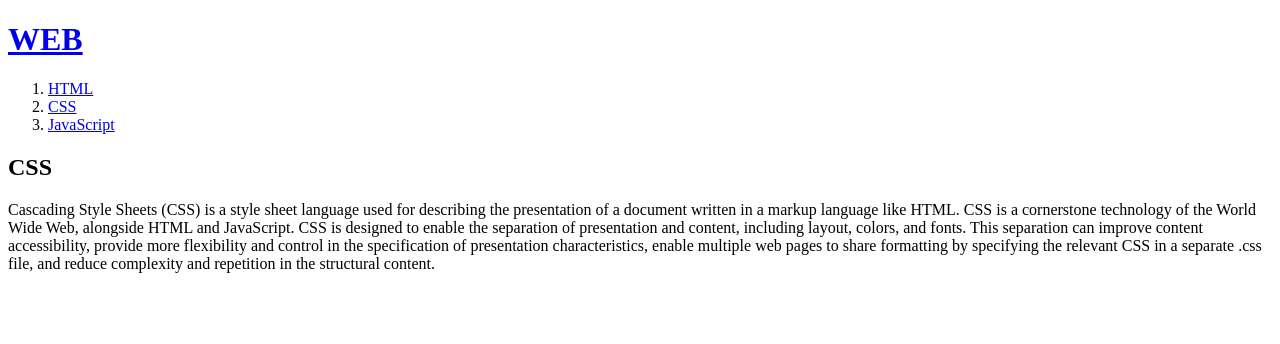
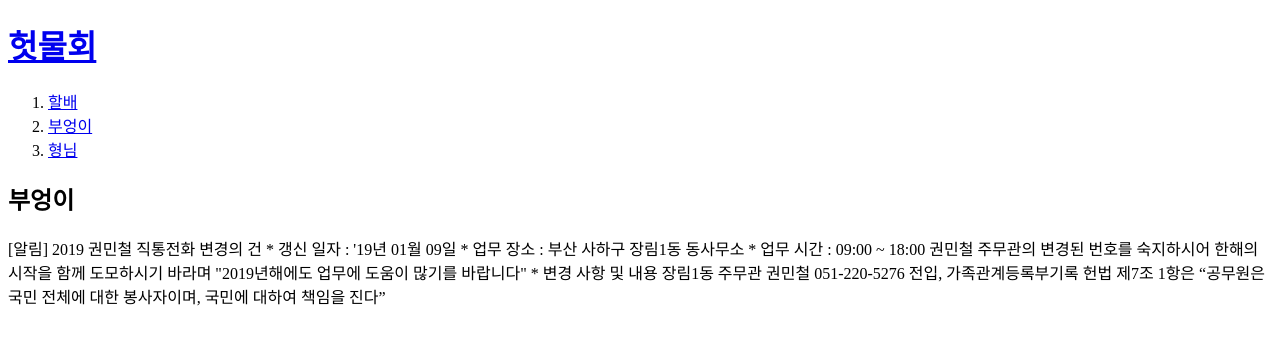
Before and after one commit to hotpinkpinky/web1, a plain HTML site: page 2.html in a window 1280 px wide. Drawn offline with Linux system fonts and the light colour scheme; a script that the page names is missing.

Commit message:
Add files via upload

```diff
--- a/2.html
+++ b/2.html
@@ -1,7 +1,7 @@
 <!doctype html>
 <html>
 <head>
-  <title>WEB1 - CSS</title>
+  <title>WEB1 - 부엉이</title>
   <meta charset="utf-8">
   <!-- Global site tag (gtag.js) - Google Analytics -->
 <script async src="https://www.googletagmanager.com/gtag/js?id=UA-139390938-1"></script>
@@ -15,15 +15,26 @@
 
 </head>
 <body>
-  <h1><a href="index.html">WEB</a></h1>
+  <h1><a href="index.html">헛물회</a></h1>
   <ol>
-    <li><a href="1.html">HTML</a></li>
-    <li><a href="2.html">CSS</a></li>
-    <li><a href="3.html">JavaScript</a></li>
+    <li><a href="1.html">할배</a></li>
+    <li><a href="2.html">부엉이</a></li>
+    <li><a href="3.html">형님</a></li>
   </ol>
-  <h2>CSS</h2>
+  <h2>부엉이</h2>
   <p>
-    Cascading Style Sheets (CSS) is a style sheet language used for describing the presentation of a document written in a markup language like HTML. CSS is a cornerstone technology of the World Wide Web, alongside HTML and JavaScript. CSS is designed to enable the separation of presentation and content, including layout, colors, and fonts. This separation can improve content accessibility, provide more flexibility and control in the specification of presentation characteristics, enable multiple web pages to share formatting by specifying the relevant CSS in a separate .css file, and reduce complexity and repetition in the structural content.
+    [알림] 2019 권민철 직통전화 변경의 건
+    * 갱신 일자 : '19년 01월 09일
+    * 업무 장소 : 부산 사하구 장림1동 동사무소
+    * 업무 시간 : 09:00 ~ 18:00
+
+    권민철 주무관의 변경된 번호를 숙지하시어 한해의 시작을 함께 도모하시기 바라며 "2019년해에도 업무에 도움이 많기를 바랍니다"
+
+    * 변경 사항 및 내용
+    장림1동   주무관   권민철   051-220-5276   전입, 가족관계등록부기록
+
+    헌법 제7조 1항은 “공무원은 국민 전체에 대한 봉사자이며, 국민에 대하여 책임을 진다”
+
   </p>
   <p>
   <div id="disqus_thread"></div>
```
Also changed, not shown: 1.html (+9 -9 lines), 3.html (+10 -8 lines), index.html (+6 -6 lines), grandfa.jpg (added).
